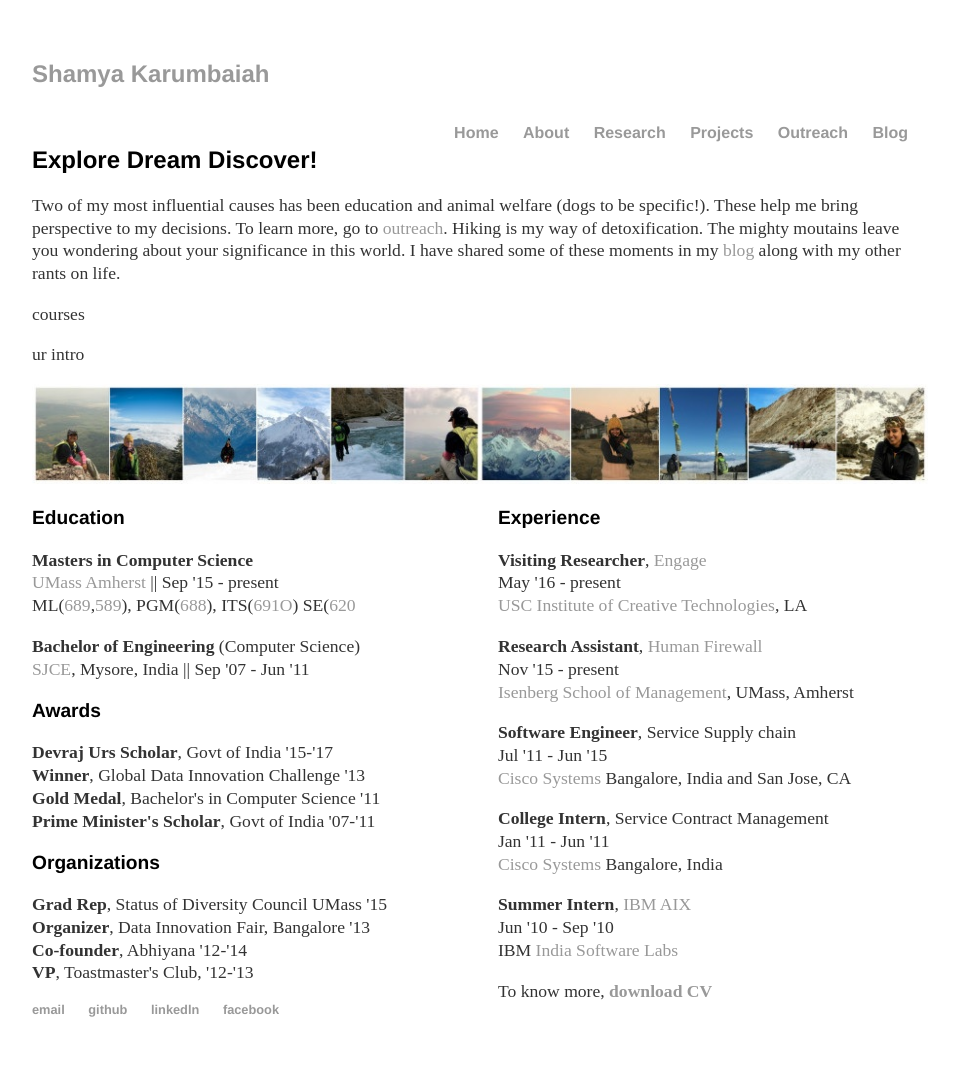
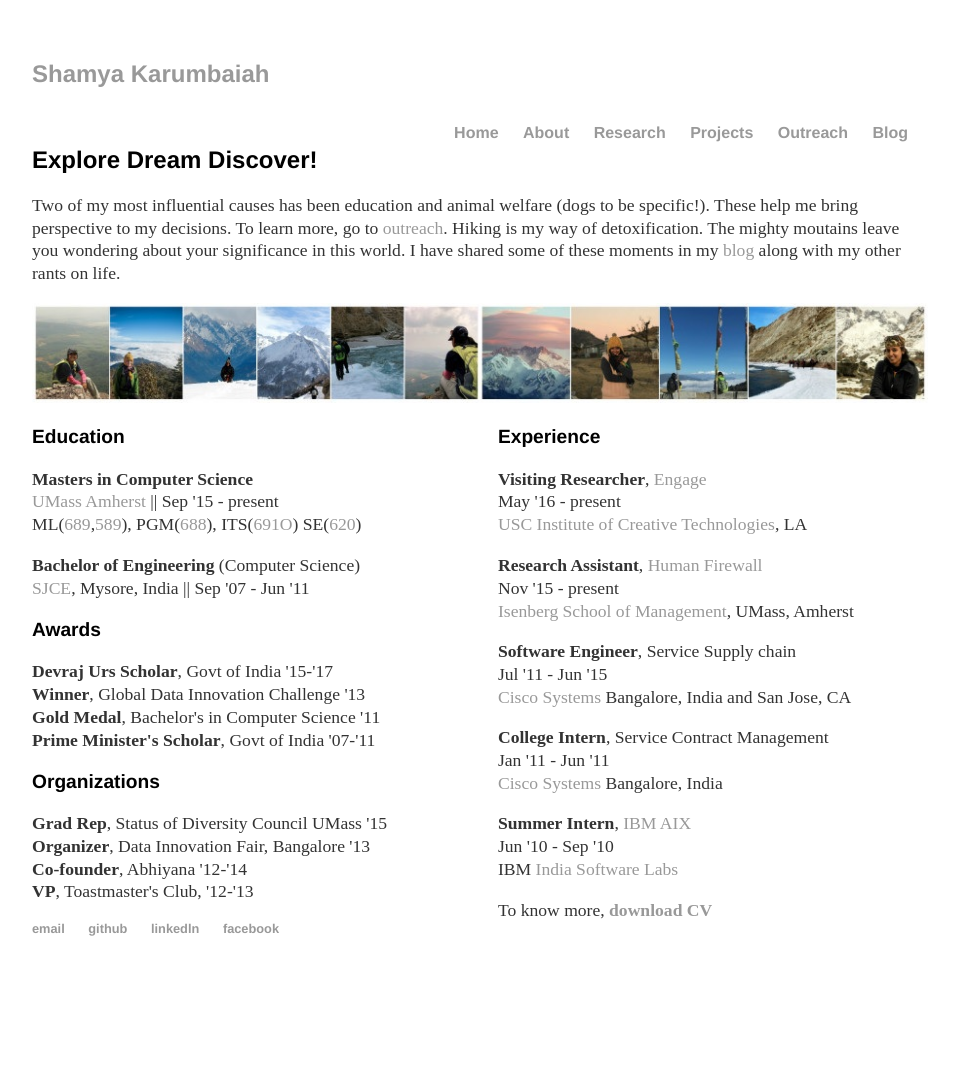
Before and after one commit to Shamya/shamyatest.github.io, a Jekyll site: the page built from about/index.html, in a window 1280 px wide. Shown: the whole page, without its empty margins (160-1116 px from the left). Built offline with Jekyll 4.4.1, drawn with Linux system fonts in a browser that asks for light colours; after the commit the page ends 996 px from its top, so only the background shows below that.

Commit message:
Update index.html

```diff
--- a/about/index.html
+++ b/about/index.html
@@ -7,8 +7,6 @@ title: About Me
 
 <p>Two of my most influential causes has been education and animal welfare (dogs to be specific!). These help me bring perspective to my decisions. To learn more, go to <a href="/outreach">outreach</a>. Hiking is my way of detoxification. The mighty moutains leave you wondering about your significance in this world. I have shared some of these moments in my <a href="/blog">blog</a> along with my other rants on life.</p>
 
-<p>courses</p>
-<p>ur intro</p>
 <img src="/images/about.jpg" height="100%" width="100%"></img>
 
 <div class="section1">
@@ -16,7 +14,7 @@ title: About Me
   <p>
     <b>Masters in Computer Science</b> <br>
     <a href="https://www.cics.umass.edu/">UMass Amherst</a> || Sep '15 - present <br>
-    ML(<a href= "http://www-edlab.cs.umass.edu/cs689/">689</a>,<a href="http://openscholar.cs.umass.edu/marlin/classes/cmpsci-589-machine-learning">589</a>), PGM(<a href="http://people.cs.umass.edu/~brenocon/pgm2016/">688</a>), ITS(<a href="https://www.cics.umass.edu/content/fall-16-course-descriptions/#691O">691O</a>) SE(<a href="https://people.cs.umass.edu/~rjust/courses/2016Spring/CS520.620/">620</a>
+    ML(<a href= "http://www-edlab.cs.umass.edu/cs689/">689</a>,<a href="http://openscholar.cs.umass.edu/marlin/classes/cmpsci-589-machine-learning">589</a>), PGM(<a href="http://people.cs.umass.edu/~brenocon/pgm2016/">688</a>), ITS(<a href="https://www.cics.umass.edu/content/fall-16-course-descriptions/#691O">691O</a>) SE(<a href="https://people.cs.umass.edu/~rjust/courses/2016Spring/CS520.620/">620</a>)
   </p>
 
   <p>
```
